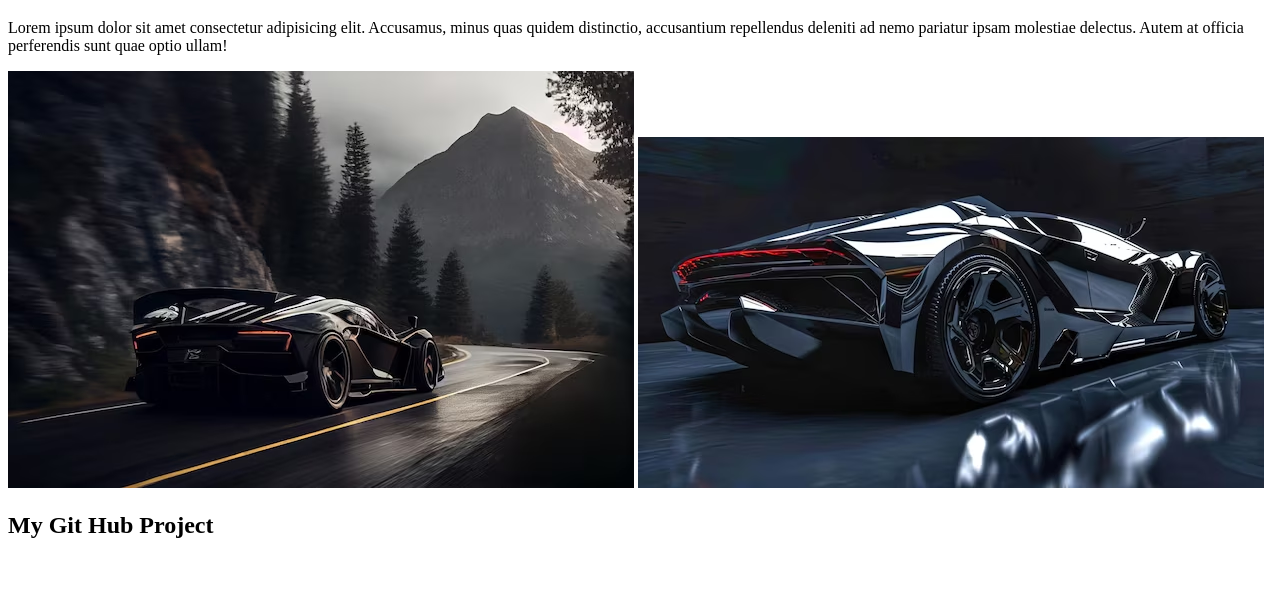
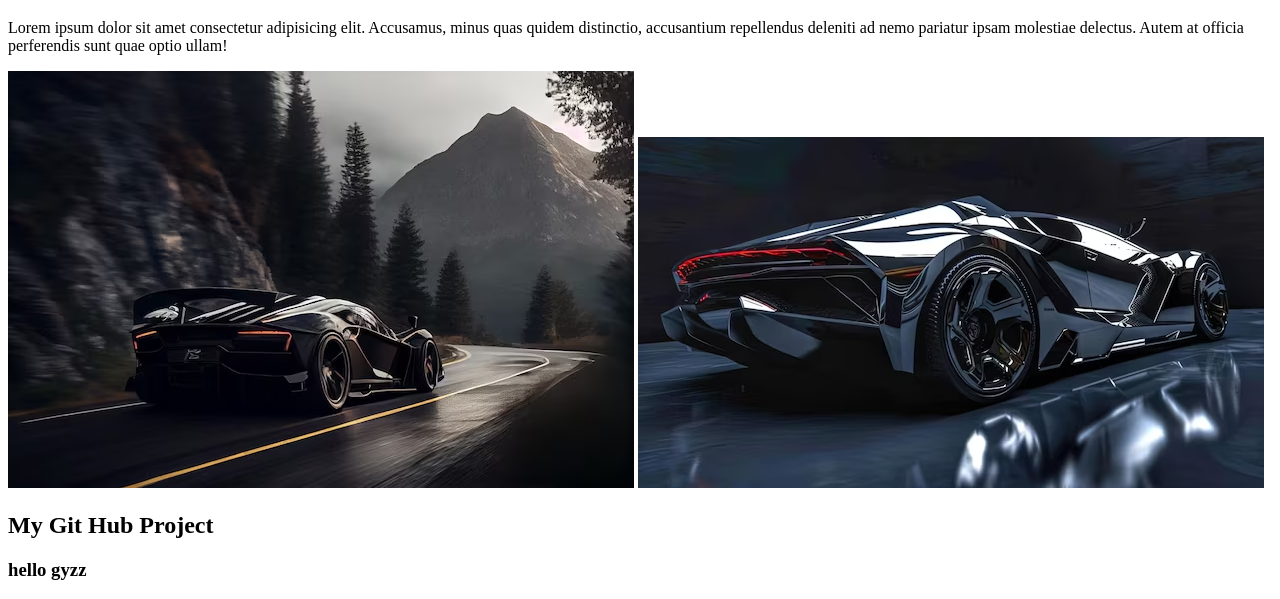
Before and after one commit to khizerahmed90/myfirstgitproject, a plain HTML site: page index.html in a window 1280 px wide. Shown: the part 582-1181 px from the top of the page. Before the commit the page ends 1141 px from the top, so only its background shows below. Drawn offline with Linux system fonts and the light colour scheme.

Commit message:
added heading hello gyzz

```diff
--- a/index.html
+++ b/index.html
@@ -14,5 +14,6 @@
     <img src="car.jpg" alt=" car">
     <img src="car1.jpg" alt="car1">
     <h2> My Git Hub Project</h2>
+    <h3>hello gyzz</h3>
 </body>
 </html>
```
